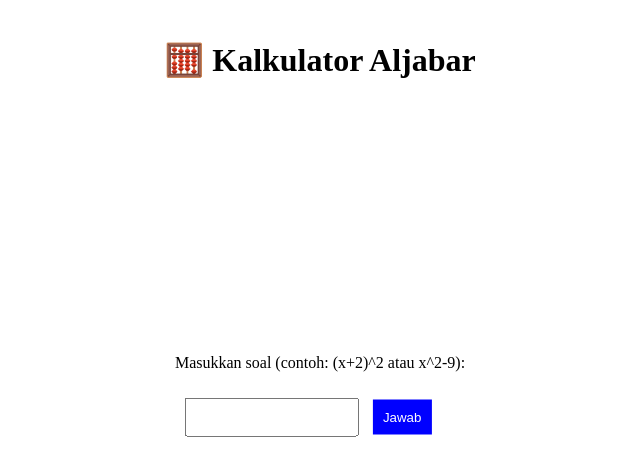
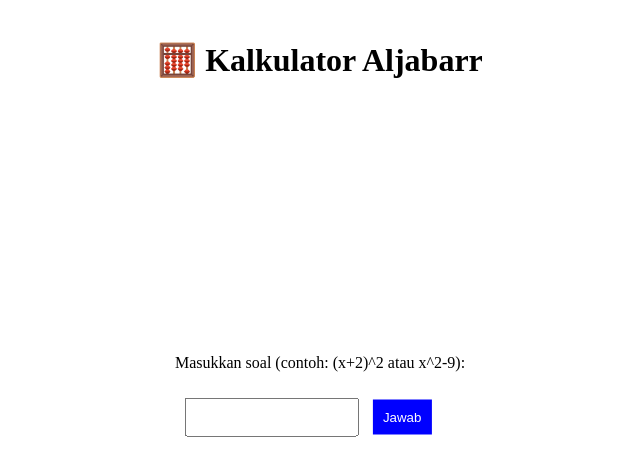
Before and after one commit to cifobandung2-lang/aljabar3, a website: page index.html in a window 1280 px wide. Shown: the whole page, without its empty margins (320-960 px from the left). Drawn offline with Linux system fonts and the light colour scheme.

Commit message:
first commit

```diff
--- a/index.html
+++ b/index.html
@@ -11,7 +11,7 @@
 
   <script src="script.js"></script>
 
-<h1>🧮 Kalkulator Aljabar</h1>
+<h1>🧮 Kalkulator Aljabarr</h1>
 
 <div class="card">
     <p>Masukkan soal (contoh: (x+2)^2 atau x^2-9):</p>
```
